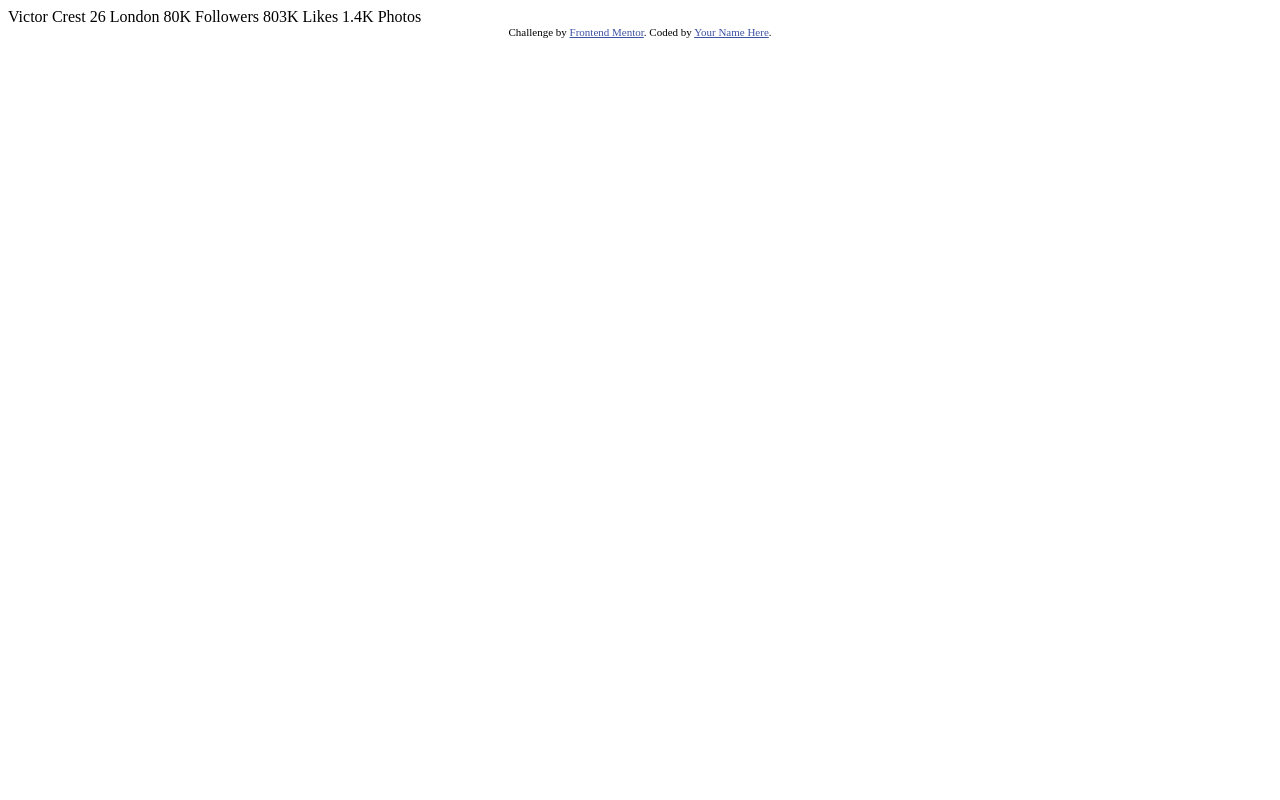
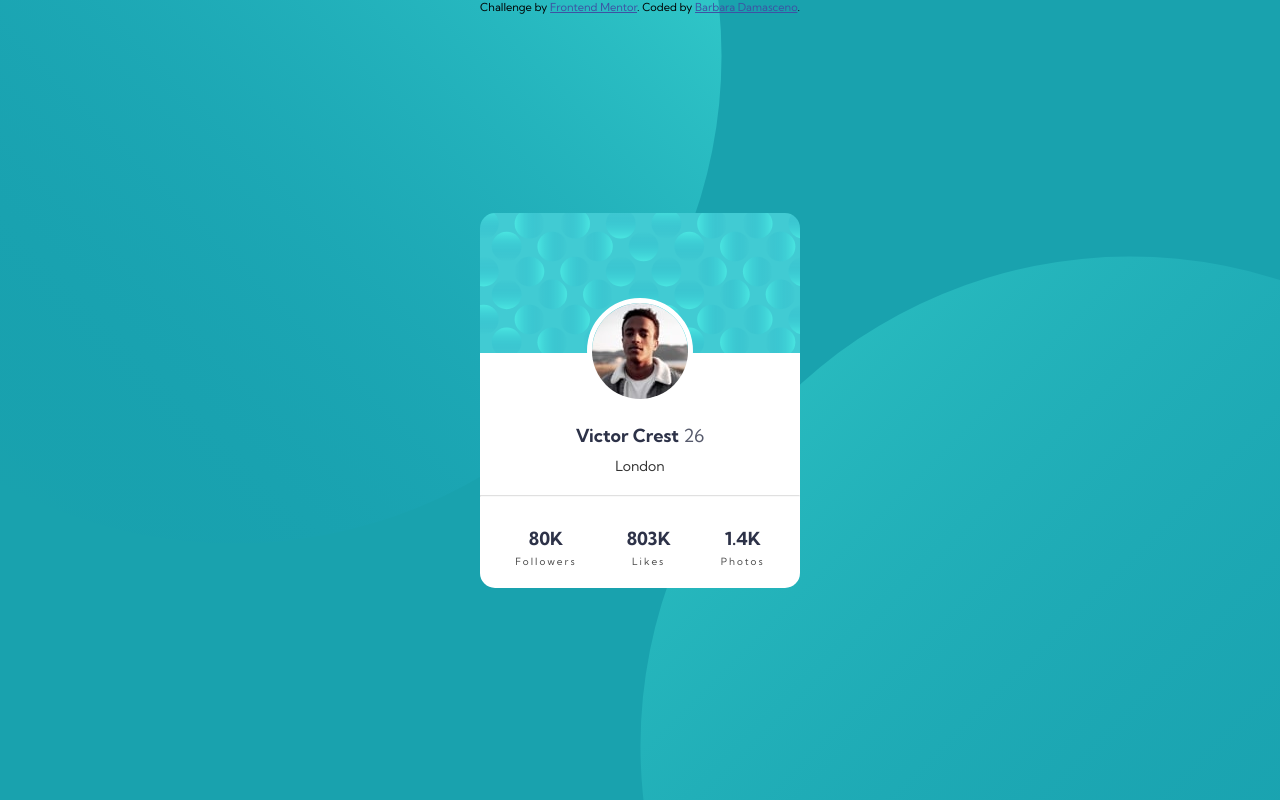
Before and after one commit to barbaradamasdev/Profile-card-component, a plain HTML site: page index.html in a window 1280 px wide. Drawn offline with Linux system fonts and the light colour scheme.

Commit message:
HTML and CSS done

```diff
--- a/index.html
+++ b/index.html
@@ -5,7 +5,7 @@
   <meta name="viewport" content="width=device-width, initial-scale=1.0"> <!-- displays site properly based on user's device -->
 
   <link rel="icon" type="image/png" sizes="32x32" href="./images/favicon-32x32.png">
-
+  <link rel="stylesheet" href="style.css">
   <title>Frontend Mentor | Profile card component</title>
 
   <!-- Feel free to remove these styles or customise in your own stylesheet 👍 -->
@@ -14,22 +14,40 @@
     .attribution a { color: hsl(228, 45%, 44%); }
   </style>
 </head>
-<body>
-  Victor Crest
-  26
-  London
+<body><!--
+  <div class="bgtop">
+    <img  src="images/bg-pattern-top.svg" alt="">
+  </div>
+  <div class="bgbottom">
+    <img  src="images/bg-pattern-bottom.svg" alt="">
+  </div> -->
+  <div class="content">
+    <div class="space"></div>
+    <img class="profile" src="images/image-victor.jpg" alt="Profile picture">
+    <div class="name">
+      <h2>Victor Crest<span> 26</span></h1>
+      <h3 class="city">London</h3>
+    </div>
+    <hr>
 
-  80K
-  Followers
-
-  803K
-  Likes
-
-  1.4K
-  Photos
+    <div class="info">
+      <div class="data followers">
+        <h2>80K</h2>
+        <p>Followers</p>
+      </div>
+      <div class="data likes">
+        <h2>803K</h2>
+        <p>Likes</p>
+      </div>
+      <div class="data photos">
+        <h2>1.4K</h2>
+        <p>Photos</p>
+      </div>
+    </div>
+  </div>
   <div class="attribution">
     Challenge by <a href="https://www.frontendmentor.io?ref=challenge" target="_blank">Frontend Mentor</a>.
-    Coded by <a href="#">Your Name Here</a>.
+    Coded by <a href="https://github.com/barbaradamasdev/">Barbara Damasceno</a>.
   </div>
 </body>
 </html>
--- /dev/null
+++ b/style.css
@@ -0,0 +1,112 @@
+@import url('https://fonts.googleapis.com/css2?family=Kumbh+Sans:wght@400;700&display=swap');
+
+:root {
+    /* Primary color */
+    --darkCyan: hsl(185, 75%, 39%);
+    --darkDesaturatedBlue: hsl(229, 23%, 23%);
+    --darkGrayishBlue: hsl(227, 10%, 46%);
+
+    /* Neutral color */
+    --darkGray: hsl(0, 0%, 59%);
+}
+
+* {
+    margin: auto;
+    box-sizing: border-box;
+}
+
+body {
+    font-size: 18px;
+    height: 100vh;
+    position: relative;
+    font-size: 18px;
+    background-color: var(--darkCyan);
+    font-family: 'Kumbh Sans', sans-serif;
+    background-image: url(images/bg-pattern-top.svg), url(images/bg-pattern-bottom.svg);
+    background-repeat: no-repeat;
+    background-position: left -20vw bottom 20vw, left 50vw top 20vw;
+}
+
+@media (max-width: 1110px) {
+    body {
+        background-position: right 50vw bottom 50vw, left 50vw top 50vw;
+    }
+}
+.content {
+    background-image: url(images/bg-pattern-card.svg);
+    background-repeat: no-repeat;
+    border-radius: 15px;
+    background-color: white;
+
+    position: absolute;
+    top: 0;
+    right: 0;
+    left: 0;
+    bottom: 0;
+
+    display: flex;
+    flex-direction: column;
+
+    width: 320px;
+    height: 375px;
+    margin: auto;
+}
+
+.space {
+    height: 55px;
+}
+
+.profile {
+    border: 5px solid white;
+    border-radius: 50%;
+}
+
+.name {
+    display: flex;
+    flex-direction: column;
+    gap: 10px;
+}
+
+span {
+    opacity: 80%;
+    font-weight: 300;
+    padding: 0;
+}
+
+.info {
+    display: flex;
+    justify-content: space-between;
+    padding: 10px 0;
+    gap: 50px;
+    text-align: center;
+}
+
+h2 {
+    font-size: 18px;
+    color: var(--darkDesaturatedBlue);
+}
+
+.city {
+    font-size: 14px;
+    letter-spacing: inherit;
+    opacity: 80%;
+    font-weight: 300;
+}
+
+hr {
+    color: var(--darkGrayishBlue);
+    width: 100%;
+    opacity: 30%;
+}
+
+.data {
+    display: flex;
+    flex-direction: column;
+    gap: 5px;
+}
+
+p {
+    font-size: 10px;
+    letter-spacing: 2px;
+    opacity: 70%;
+}
```
